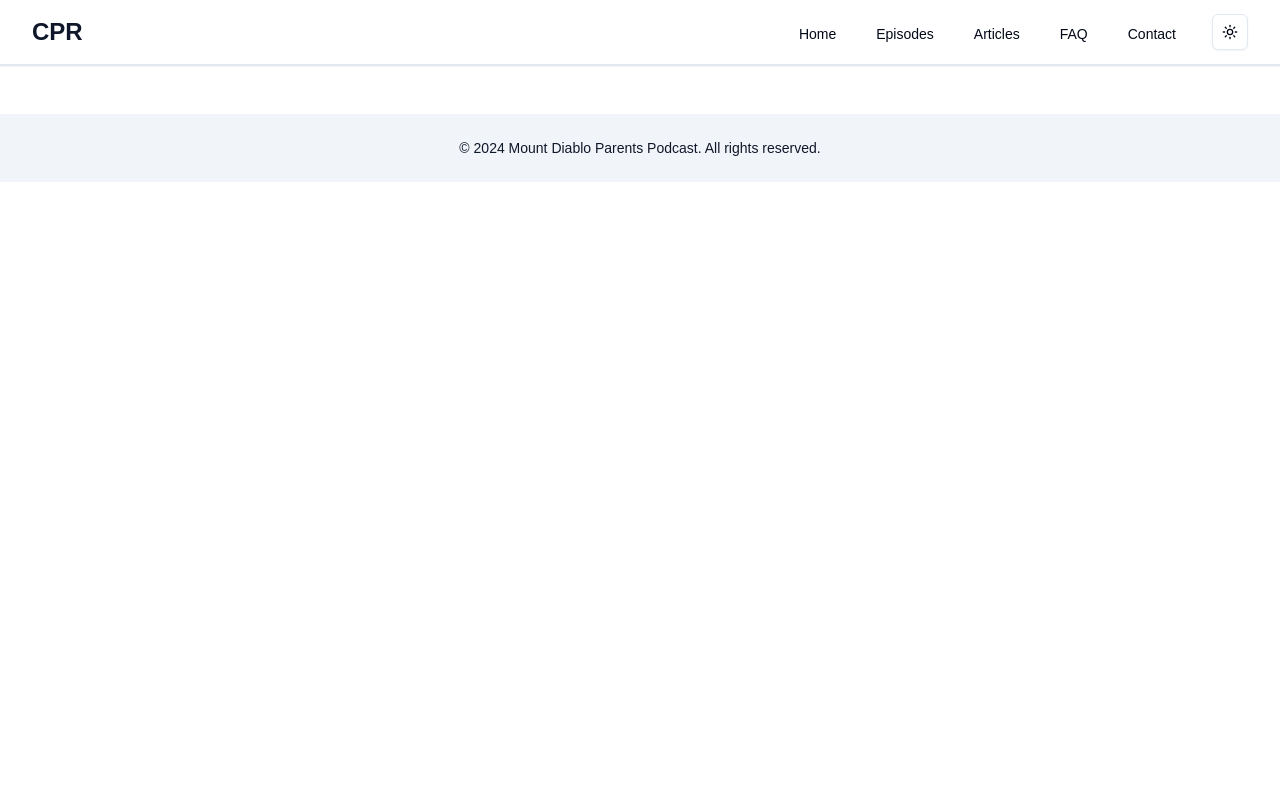
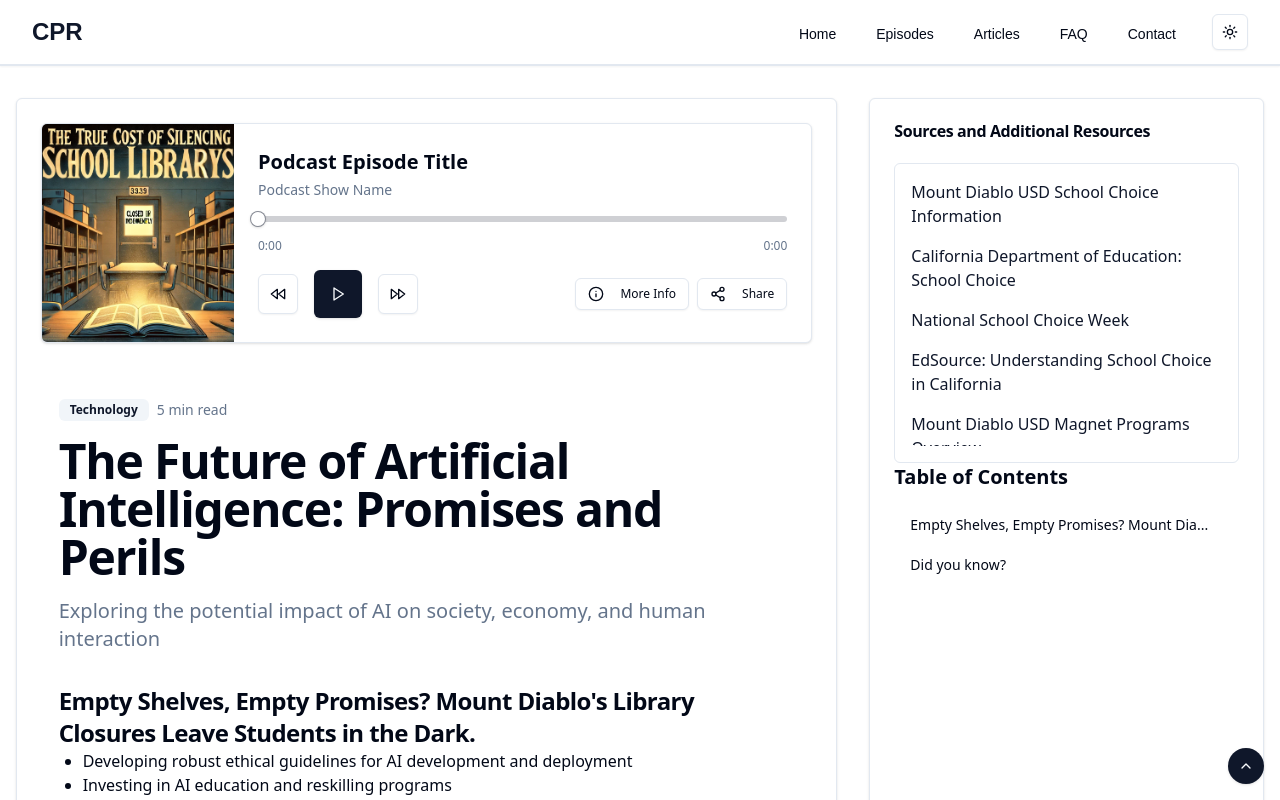
Before and after one commit to j10wy/cpr, a Next.js app: page / in a window 1280 px wide. Shown: the top 800 px of the page. Built offline with nearby package versions, Linux system fonts and the light colour scheme.

Commit message:
Whatever

```diff
--- a/src/app/page.tsx
+++ b/src/app/page.tsx
@@ -1,5 +1,9 @@
-// import { Post } from "@/components/post";
+import { Post } from "@/components/post";
 
 export default function Home() {
-  return <>{/* <Post /> */}</>;
+  return (
+    <>
+      <Post />
+    </>
+  );
 }
```
